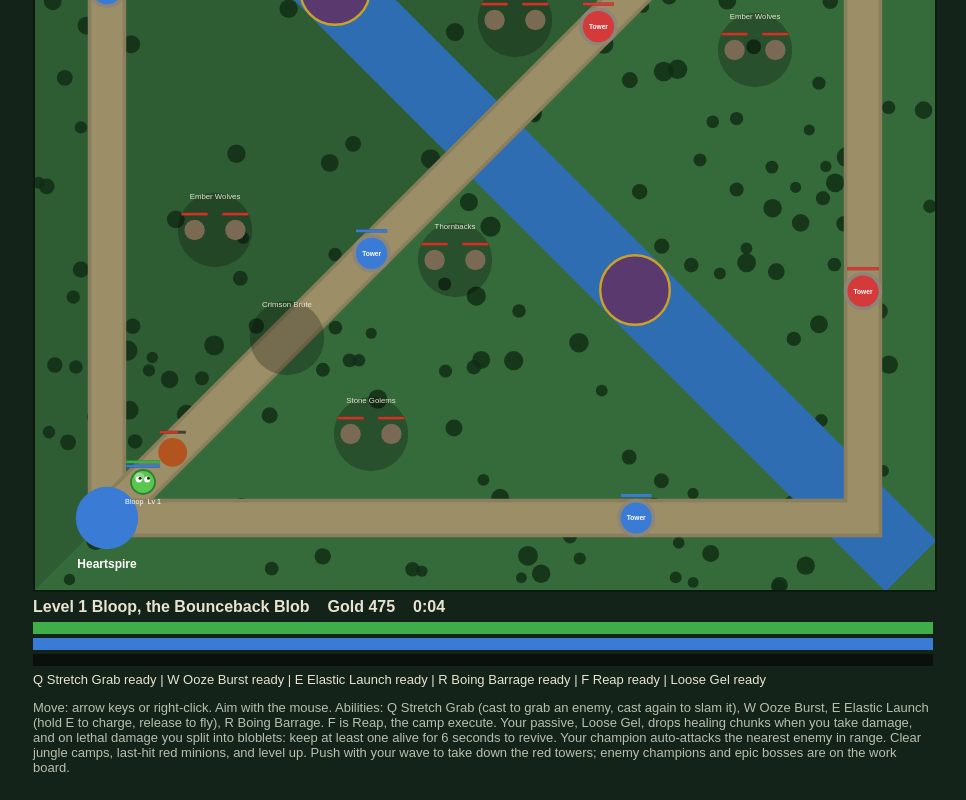
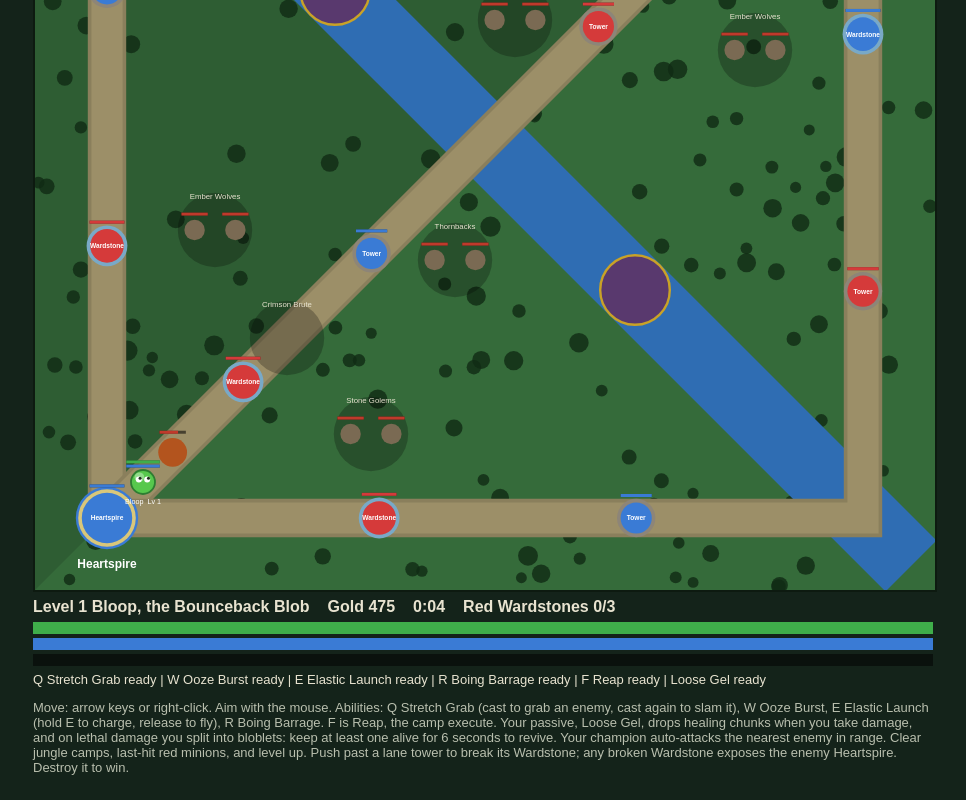
Before and after one commit to Dashhhhhhhh/moba-sandbox, a plain HTML site: page index.html in a window 1280 px wide. Shown: the part 359-1159 px from the top of the page, without its empty margins (157-1123 px from the left). Drawn offline with Linux system fonts and the light colour scheme.

Commit message:
GAME-009: add Wardstones and Heartspire win condition
Co-authored-by: Copilot App <223556219+Copilot@users.noreply.github.com>

```diff
--- a/index.html
+++ b/index.html
@@ -27,6 +27,7 @@
     <span id="hud-level">Level 1</span>
     <span id="hud-gold">Gold 0</span>
     <span id="hud-time">0:00</span>
+    <span id="hud-objective"></span>
   </div>
   <div class="bar"><div id="hud-hp" style="width:100%"></div></div>
   <div class="bar"><div id="hud-mana" style="width:100%"></div></div>
@@ -40,8 +41,8 @@
     chunks when you take damage, and on lethal damage you split into
     bloblets: keep at least one alive for 6 seconds to revive. Your champion
     auto-attacks the nearest enemy in range. Clear jungle camps, last-hit
-    red minions, and level up. Push with your wave to take down the red
-    towers; enemy champions and epic bosses are on the work board.
+    red minions, and level up. Push past a lane tower to break its Wardstone;
+    any broken Wardstone exposes the enemy Heartspire. Destroy it to win.
   </p>
 </div>
 <script src="src/sim.js"></script>
--- a/src/game.js
+++ b/src/game.js
@@ -60,12 +60,13 @@
     projectiles: [],
     chunks: [],
     towers: [],
+    structures: [],
     tracers: [],
     camps: [],
     keys: {},
     mouse: { x: 750, y: 750 },
     moveTarget: null,
-    gameOver: false,
+    gameOver: null,
   };
 
   const heroDefinition = Sim.getChampionDefinition("bloop");
@@ -198,7 +199,32 @@
   Object.keys(LANES).forEach(function (lane) {
     state.towers.push(makeTower("blue", lane, lanePoint(LANES[lane], 0.35)));
     state.towers.push(makeTower("red", lane, lanePoint(LANES[lane], 0.65)));
+    ["blue", "red"].forEach(function (team) {
+      const path = team === "blue" ? LANES[lane] : LANES[lane].slice().reverse();
+      const wardstone = Sim.createStructure("wardstone", team, lane);
+      const pos = lanePoint(path, 0.82);
+      wardstone.x = pos.x;
+      wardstone.y = pos.y;
+      state.structures.push(wardstone);
     });
+  });
+  ["blue", "red"].forEach(function (team) {
+    const heartspire = Sim.createStructure("heartspire", team);
+    const base = team === "blue" ? BLUE_BASE : RED_BASE;
+    heartspire.x = base.x;
+    heartspire.y = base.y;
+    state.structures.push(heartspire);
+  });
+
+  function isStructureVulnerable(structure) {
+    return Sim.isStructureVulnerable(
+      structure,
+      state.towers,
+      state.structures.filter(function (candidate) {
+        return candidate.kind === "wardstone";
+      })
+    );
+  }
 
   // ------------------------------------------------------------ helpers
 
@@ -233,7 +259,15 @@
   }
 
   function damageUnit(unit, amount, attacker) {
+    if (state.gameOver) return;
+    if (unit.kind === "wardstone" || unit.kind === "heartspire") {
+      const destroyed = Sim.damageStructure(unit, amount);
+      if (destroyed && unit.kind === "heartspire") {
+        state.gameOver = { winner: attacker ? attacker.team : unit.team === "blue" ? "red" : "blue" };
+      }
+    } else {
       unit.hp -= amount;
+    }
     unit.lastAttacker = attacker;
     // Tower aggro bookkeeping: a champion who hurts an enemy champion
     // while both are under one of that champion's towers earns those
@@ -301,14 +335,22 @@
         best = other;
       }
     });
-    // Enemy towers are valid targets too: a wave marches until it can
-    // chew on one.
+    // Enemy structures are valid targets too: a wave marches until it can
+    // chew on the next available objective.
     state.towers.forEach(function (t) {
       if (t.team === m.team || t.hp <= 0) return;
       const d = dist(m, t);
       if (d < bestD) {
         bestD = d;
         best = t;
+      }
+    });
+    state.structures.forEach(function (structure) {
+      if (structure.team === m.team || structure.hp <= 0 || !isStructureVulnerable(structure)) return;
+      const d = dist(m, structure);
+      if (d < bestD) {
+        bestD = d;
+        best = structure;
       }
     });
     // The hero is a valid target for red minions, except while he is
@@ -849,10 +891,21 @@
         target = t;
       }
     });
+    state.structures.forEach(function (structure) {
+      if (structure.team === hero.team || structure.hp <= 0 || !isStructureVulnerable(structure)) return;
+      const d = dist(hero, structure);
+      if (d < targetD) {
+        targetD = d;
+        target = structure;
+      }
+    });
     if (target && targetD <= hero.attackRange + target.radius && hero.attackCooldown <= 0) {
       hero.attackCooldown = hero.attackPeriod;
       const armor = target.armor === undefined ? 10 : target.armor;
-      damageUnit(target, Sim.mitigatePhysical(heroAttackDamage(), armor), hero);
+      const damage = target.kind === "wardstone" || target.kind === "heartspire"
+        ? heroAttackDamage()
+        : Sim.mitigatePhysical(heroAttackDamage(), armor);
+      damageUnit(target, damage, hero);
     }
 
     if (hero.hp <= 0) {
@@ -1036,6 +1089,31 @@
       drawBar(t.x, t.y - t.radius - 14, 52, t.hp / t.maxHp, t.team === "blue" ? "#3a7bd5" : "#d53a3a");
     });
 
+    // Wardstones and Heartspires remain as rubble after they fall.
+    state.structures.forEach(function (structure) {
+      const color = structure.team === "blue" ? "#3a7bd5" : "#d53a3a";
+      if (structure.hp <= 0) {
+        ctx.fillStyle = "#5a5348";
+        ctx.beginPath();
+        ctx.arc(structure.x, structure.y, structure.radius, 0, Math.PI * 2);
+        ctx.fill();
+        return;
+      }
+      ctx.fillStyle = structure.kind === "heartspire" ? "#d9c77a" : "#79a9c7";
+      ctx.beginPath();
+      ctx.arc(structure.x, structure.y, structure.radius + 6, 0, Math.PI * 2);
+      ctx.fill();
+      ctx.fillStyle = color;
+      ctx.beginPath();
+      ctx.arc(structure.x, structure.y, structure.radius, 0, Math.PI * 2);
+      ctx.fill();
+      ctx.fillStyle = "#ffffff";
+      ctx.font = "bold 11px sans-serif";
+      ctx.textAlign = "center";
+      ctx.fillText(structure.kind === "heartspire" ? "Heartspire" : "Wardstone", structure.x, structure.y + 4);
+      drawBar(structure.x, structure.y - structure.radius - 14, 58, structure.hp / structure.maxHp, color);
+    });
+
     // Tower shot tracers.
     state.tracers.forEach(function (tr) {
       ctx.strokeStyle = tr.team === "blue" ? "rgba(120,180,255,0.9)" : "rgba(255,120,120,0.9)";
@@ -1212,6 +1290,17 @@
         WORLD / 2
       );
     }
+
+    if (state.gameOver) {
+      ctx.fillStyle = "rgba(0, 0, 0, 0.72)";
+      ctx.fillRect(0, 0, WORLD, WORLD);
+      ctx.fillStyle = "#ffffff";
+      ctx.font = "bold 52px sans-serif";
+      ctx.textAlign = "center";
+      ctx.fillText(state.gameOver.winner === "blue" ? "DAWN WINS" : "DUSK WINS", WORLD / 2, WORLD / 2 - 12);
+      ctx.font = "22px sans-serif";
+      ctx.fillText("The enemy Heartspire has fallen.", WORLD / 2, WORLD / 2 + 32);
+    }
   }
 
   // ------------------------------------------------------------ HUD
@@ -1224,6 +1313,7 @@
     mana: document.getElementById("hud-mana"),
     xp: document.getElementById("hud-xp"),
     abilities: document.getElementById("hud-abilities"),
+    objective: document.getElementById("hud-objective"),
   };
 
   function fmtTime(t) {
@@ -1247,6 +1337,17 @@
     const into = hero.xp - Sim.cumulativeXpForLevel(hero.level);
     const needed = Sim.xpToNextLevel(hero.level);
     hud.xp.style.width = (100 * into) / needed + "%";
+    const brokenWardstones = state.structures.filter(function (structure) {
+      return structure.kind === "wardstone" && structure.team === "red" && structure.hp <= 0;
+    }).length;
+    const totalWardstones = state.structures.filter(function (structure) {
+      return structure.kind === "wardstone" && structure.team === "red";
+    }).length;
+    hud.objective.textContent = state.gameOver
+      ? (state.gameOver.winner === "blue" ? "Victory" : "Defeat")
+      : brokenWardstones > 0
+        ? "Red Heartspire exposed (" + brokenWardstones + "/" + totalWardstones + ")"
+        : "Red Wardstones " + brokenWardstones + "/" + totalWardstones;
     const qLabel = hero.grab
       ? "Q SLAM!"
       : hero.cooldowns.stretchGrab > 0
@@ -1287,6 +1388,7 @@
     state.moveTarget = canvasPos(evt);
   });
   window.addEventListener("keydown", function (evt) {
+    if (state.gameOver) return;
     const k = evt.key.toLowerCase();
     state.keys[k] = true;
     if (k === "q") castAbility("stretchGrab");
@@ -1309,12 +1411,14 @@
     if (lastTs === null) lastTs = ts;
     const dt = Math.min(0.05, (ts - lastTs) / 1000);
     lastTs = ts;
+    if (!state.gameOver) {
       state.time += dt;
       updateHero(dt);
       updateMinions(dt);
       updateCamps(dt);
       updateTowers(dt);
       updateProjectiles(dt);
+    }
     draw();
     updateHud();
     requestAnimationFrame(frame);
--- a/src/sim.js
+++ b/src/sim.js
@@ -378,6 +378,59 @@ function towerShotDamage(armor) {
   return mitigatePhysical(TOWER.damage, armor);
 }
 
+// Lane structures beyond the towers. A Wardstone is only vulnerable after
+// its lane tower falls; any fallen Wardstone exposes its team's Heartspire.
+const WARDSTONE = {
+  maxHp: 2200,
+  armor: 30,
+  radius: 28,
+};
+
+const HEARTSPIRE = {
+  maxHp: 5000,
+  armor: 40,
+  radius: 42,
+};
+
+function createStructure(kind, team, lane) {
+  const stats = kind === "wardstone" ? WARDSTONE : kind === "heartspire" ? HEARTSPIRE : null;
+  if (!stats) throw new Error("unknown structure: " + kind);
+  return {
+    kind: kind,
+    team: team,
+    lane: lane || null,
+    maxHp: stats.maxHp,
+    hp: stats.maxHp,
+    armor: stats.armor,
+    radius: stats.radius,
+  };
+}
+
+// Structure attacks are physical and mitigated by the target's armor.
+function damageStructure(structure, rawDamage) {
+  const damage = Math.max(0, mitigatePhysical(rawDamage, structure.armor));
+  structure.hp = Math.max(0, structure.hp - damage);
+  return structure.hp === 0;
+}
+
+// A Wardstone follows its lane's tower; any destroyed Wardstone exposes the
+// team's Heartspire.
+function isStructureVulnerable(structure, towers, wardstones) {
+  if (structure.kind === "wardstone") {
+    return towers.some(function (tower) {
+      return tower.team === structure.team &&
+        tower.lane === structure.lane &&
+        tower.hp <= 0;
+    });
+  }
+  if (structure.kind === "heartspire") {
+    return wardstones.some(function (wardstone) {
+      return wardstone.team === structure.team && wardstone.hp <= 0;
+    });
+  }
+  return false;
+}
+
 // Picks a tower's next target. `tower` is { id, x, y }. Each candidate
 // is { kind: "minion" | "champion", x, y, hp, radius, aggro } where
 // aggro is null or { towerId, at } recording when this champion last
@@ -481,6 +534,11 @@ const Sim = {
   TOWER,
   TOWER_AGGRO_WINDOW,
   towerShotDamage,
+  WARDSTONE,
+  HEARTSPIRE,
+  createStructure,
+  damageStructure,
+  isStructureVulnerable,
   selectTowerTarget,
   reapDamage,
   reapExecutes,
```
Also changed, not shown: tests/structures.test.js (added, +56 -0 lines), 1 other file. Lines whose indentation alone changed are shown as unchanged.
